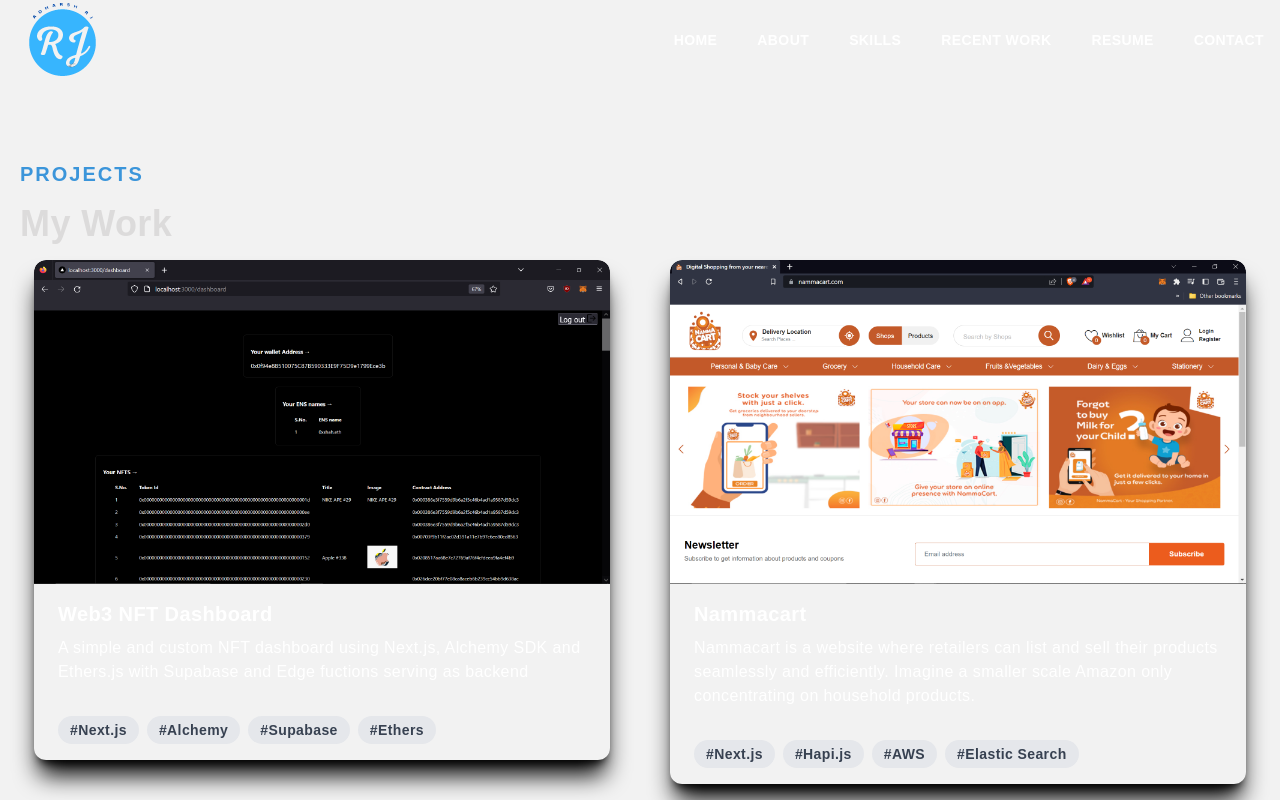
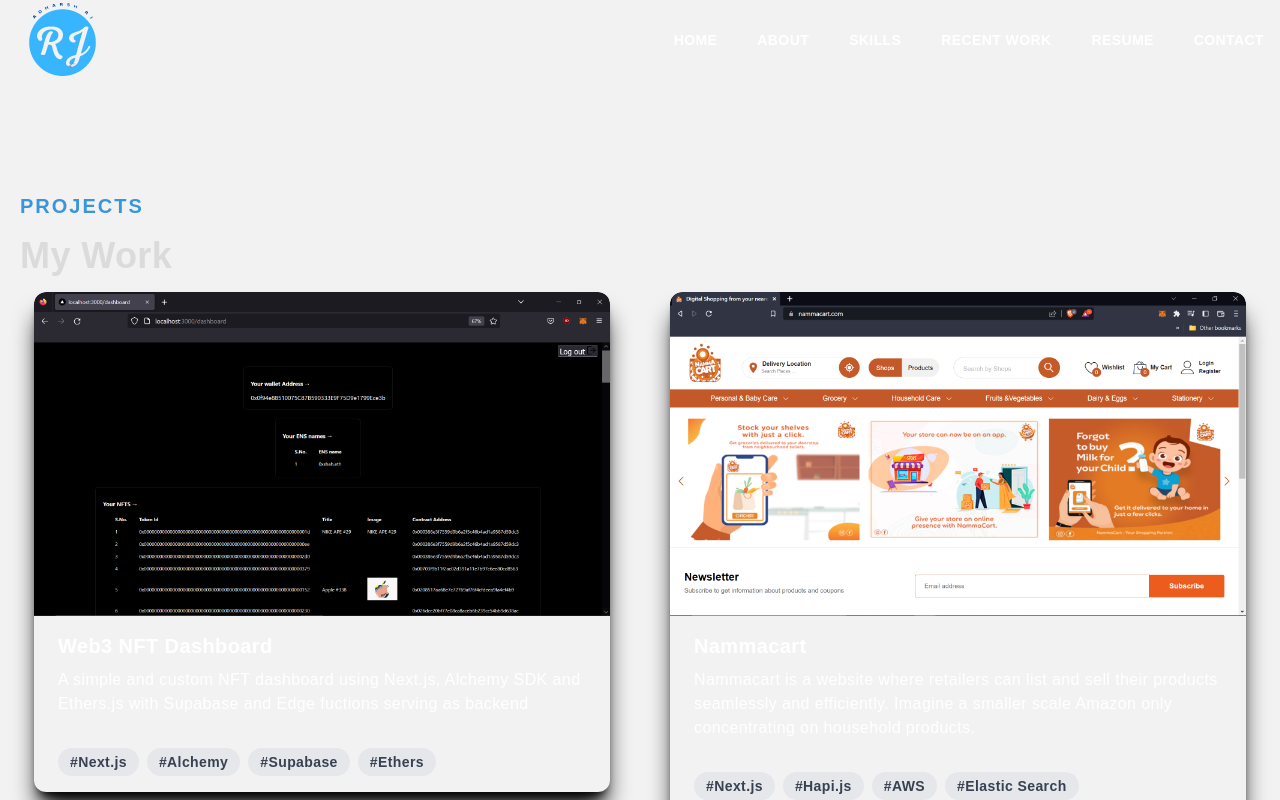
Before and after one commit to adharshrj/portfolio-v3, a Next.js app in the folder portfolio/: page /components/projects in a window 1280 px wide. Shown: the top 800 px of the page. Built offline with nearby package versions, Linux system fonts and the light colour scheme.

Commit message:
projects padding

```diff
--- a/portfolio/pages/components/projects.jsx
+++ b/portfolio/pages/components/projects.jsx
@@ -19,7 +19,7 @@
 
 const Projects = () => {
   return (
-    <div id="recent" className="w-full pt-8 sm:pt-8 md:pt-8">
+    <div id="recent" className="w-full pt-8 sm:pt-8 md:pt-16">
       <div className="max-w-[1240px] mx-auto lg:px-0 lg:pt-32 md:px-4 sm:px-4 pt-16">
         <p className="font-extrabold text-xl tracking-widest uppercase text-[#3b95da]">
           Projects
```
